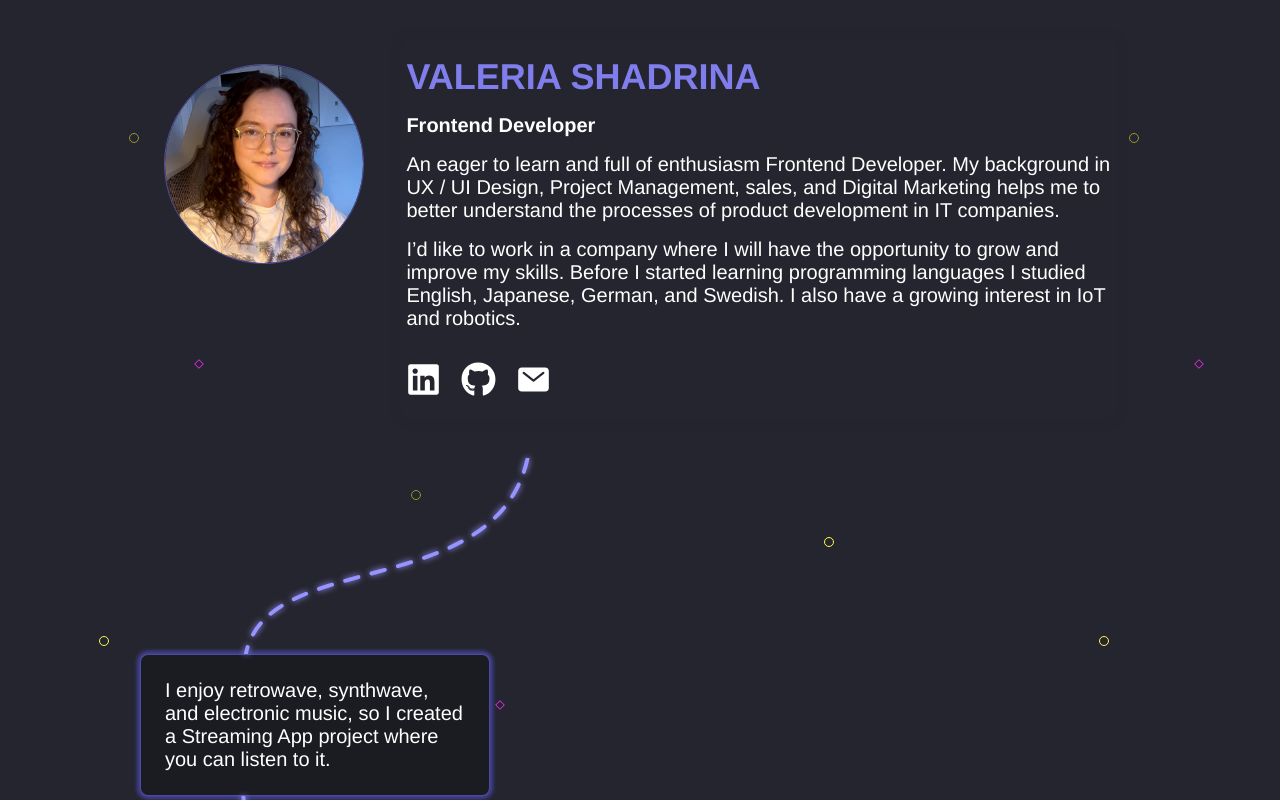
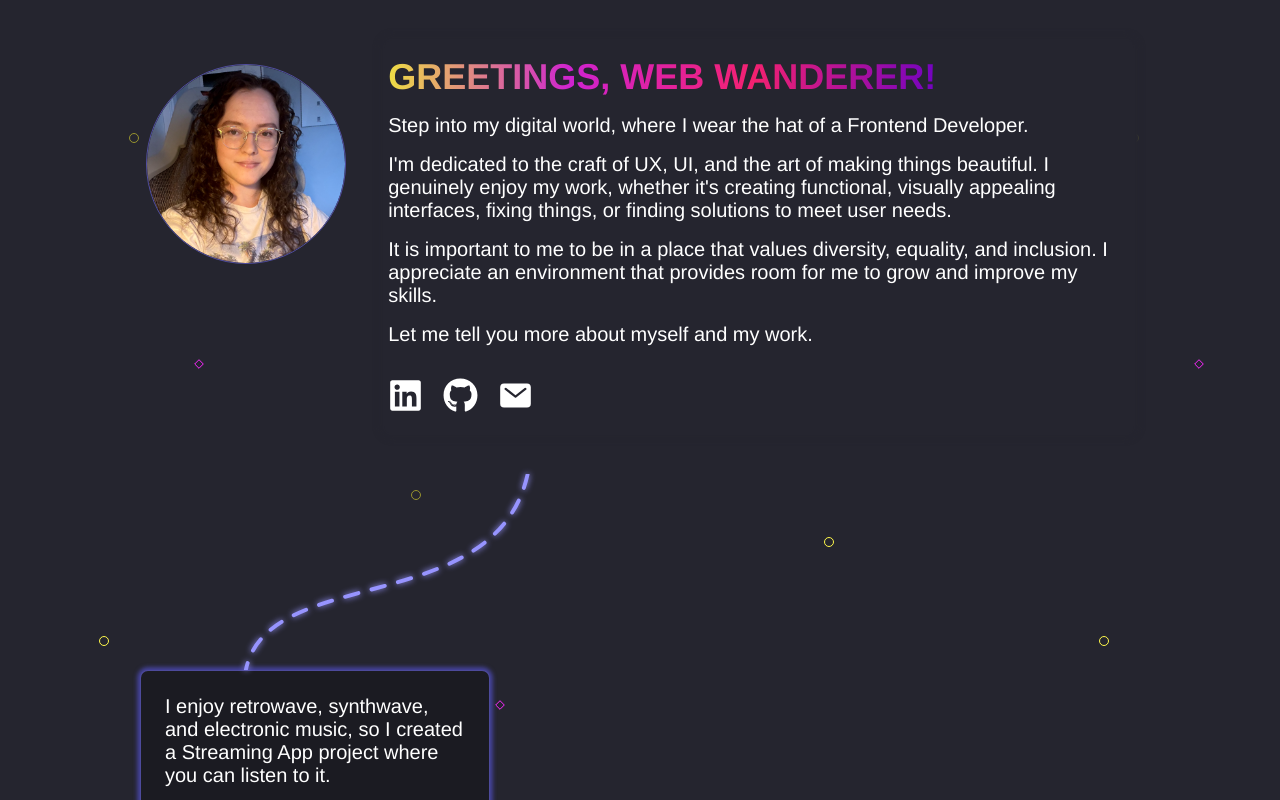
Before and after one commit to avreally/portfolio-website, a React (Create React App) app: page / in a window 1280 px wide. Shown: the top 800 px of the page. Built offline with nearby package versions, Linux system fonts and the light colour scheme.

Commit message:
Change about me section

```diff
--- a/src/components/aboutMe/index.tsx
+++ b/src/components/aboutMe/index.tsx
@@ -20,19 +20,19 @@ const AboutMe = () => {
       </div>
       <div className="aboutMeInfo">
         <div>
-          <h1 className="aboutMeTitle">Valeria Shadrina</h1>
-          <p className="aboutMeSubtitle">Frontend Developer</p>
+          <h1 className="aboutMeTitle">Greetings, web wanderer! </h1>
+          <p className="aboutMeSubtitle">Step into my digital world, where I wear the hat of a Frontend Developer.</p>
           <p className="aboutMeText">
-            An eager to learn and full of enthusiasm Frontend Developer. My
-            background in UX / UI Design, Project Management, sales, and Digital
-            Marketing helps me to better understand the processes of product
-            development in IT companies.
+            I&apos;m dedicated to the craft of UX, UI, and the art of making things beautiful.
+            I genuinely enjoy my work, whether it&apos;s creating functional, visually appealing interfaces, fixing things,
+            or finding solutions to meet user needs.
           </p>
           <p className="aboutMeText">
-            I’d like to work in a company where I will have the opportunity to
-            grow and improve my skills. Before I started learning programming
-            languages I studied English, Japanese, German, and Swedish. I also
-            have a growing interest in IoT and robotics.
+            It is important to me to be in a place that values diversity, equality, and inclusion.
+            I appreciate an environment that provides room for me to grow and improve my skills.
+          </p>
+          <p className="aboutMeText">
+            Let me tell you more about myself and my work.
           </p>
         </div>
         <p className="aboutMeUrlsWrapper">
--- a/src/components/aboutMe/styles.css
+++ b/src/components/aboutMe/styles.css
@@ -5,7 +5,6 @@
   justify-content: center;
   max-width: 1000px;
   gap: clamp(24px, 3vw, 48px);
-  padding: 0 24px;
 }
 
 .profilePicWrapper {
@@ -43,13 +42,15 @@
 .aboutMeTitle {
   margin: 16px 4px;
   text-transform: uppercase;
-  color: #807eec;
   font-size: clamp(24px, 3vw, 36px);
+  background: linear-gradient( to left, #7303c0, #f32170, #cf23cf, #eedd44);
+  -webkit-text-fill-color: transparent;
+  -webkit-background-clip: text;
+  width: fit-content;
 }
 
 .aboutMeSubtitle {
   margin: 16px 4px;
-  font-weight: 600;
 }
 
 .aboutMeText {
```
